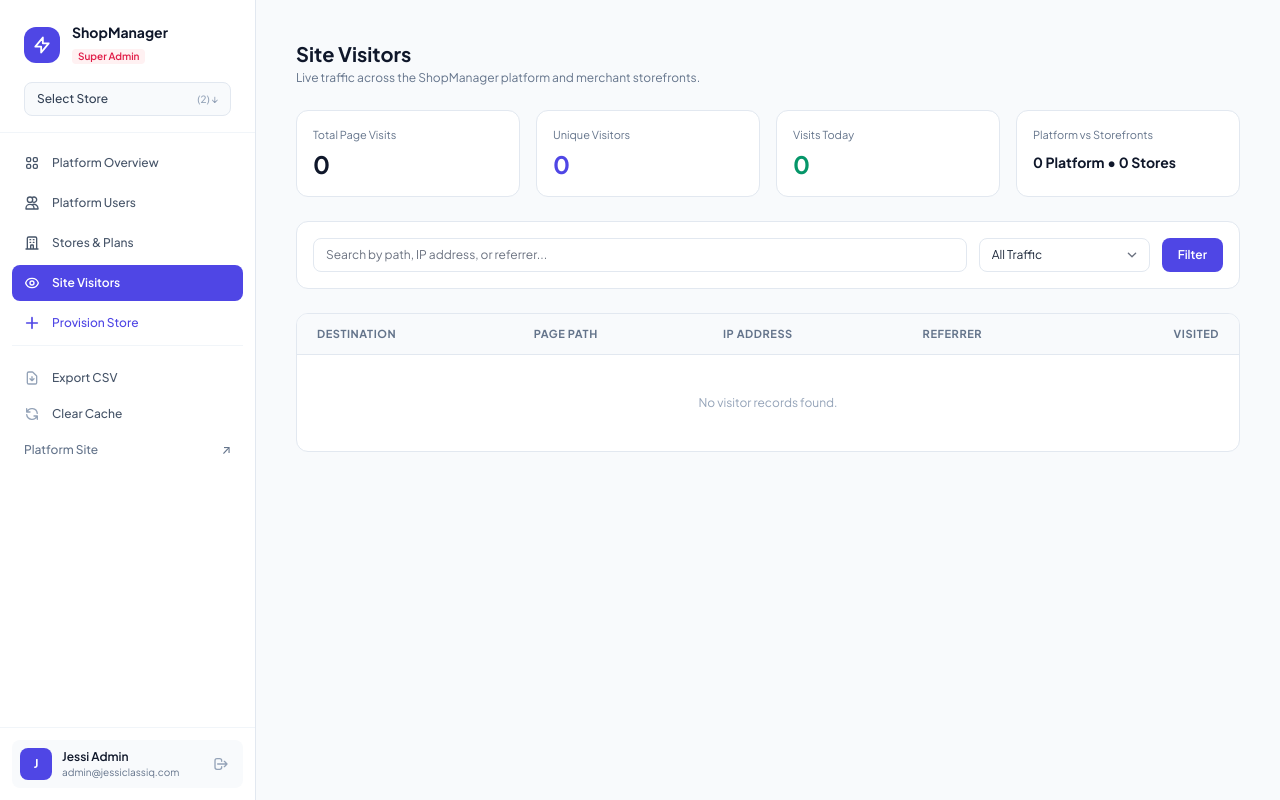
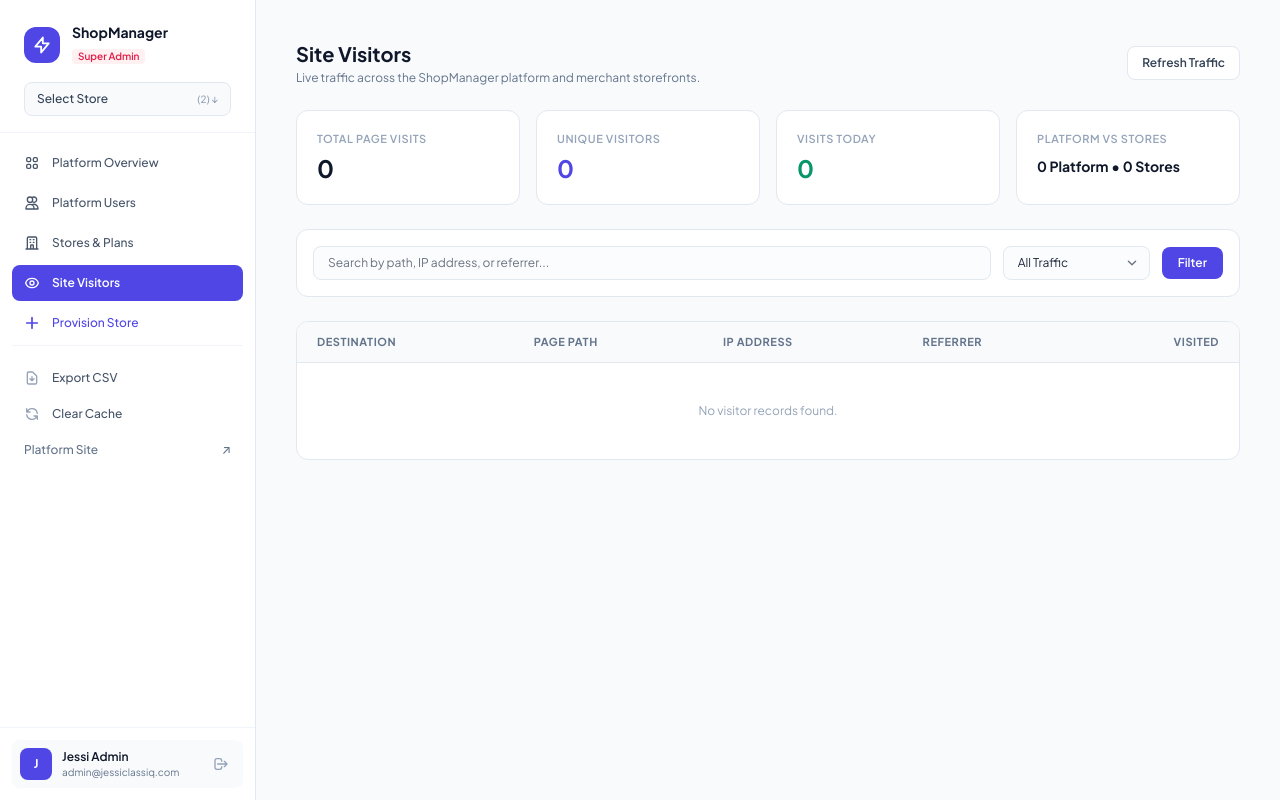
Before and after one commit to ruelnuffy/Shop-manager, a Laravel app: page /super-admin/visitors in a window 1280 px wide. Run offline with Laravel 12, Linux system fonts and the light colour scheme; a user stored in the database is signed in; data comes from the database, SQL or seed files in the repository; data that the repository does not hold is empty; style sheets or scripts are compiled from the project's sources; some libraries are stand-ins or nearby versions.

Commit message:
Improve Super Admin visitors page layout and mobile responsiveness

```diff
--- a/resources/views/super-admin/visitors/index.blade.php
+++ b/resources/views/super-admin/visitors/index.blade.php
@@ -5,24 +5,30 @@
                 <h1 class="text-xl font-bold text-slate-900">Site Visitors</h1>
                 <p class="text-xs text-slate-500 mt-0.5">Live traffic across the ShopManager platform and merchant storefronts.</p>
             </div>
+            <a
+                href="{{ route('super-admin.visitors.index') }}"
+                class="inline-flex items-center gap-1.5 px-3.5 py-2 rounded-lg bg-white border border-slate-200 hover:bg-slate-50 text-xs font-semibold text-slate-700 shadow-xs transition self-start sm:self-auto"
+            >
+                Refresh Traffic
+            </a>
         </div>
 
         <!-- KPI Row -->
-        <div class="grid grid-cols-1 sm:grid-cols-2 lg:grid-cols-4 gap-4">
-            <div class="p-4 rounded-xl bg-white border border-slate-200 shadow-xs">
-                <div class="text-[11px] text-slate-500">Total Page Visits</div>
+        <div class="grid grid-cols-2 lg:grid-cols-4 gap-4">
+            <div class="p-4 sm:p-5 rounded-xl bg-white border border-slate-200 shadow-xs">
+                <div class="text-[11px] font-semibold uppercase tracking-wider text-slate-400">Total Page Visits</div>
                 <div class="text-2xl font-bold text-slate-900 mt-1">{{ number_format($totalVisits) }}</div>
             </div>
-            <div class="p-4 rounded-xl bg-white border border-slate-200 shadow-xs">
-                <div class="text-[11px] text-slate-500">Unique Visitors</div>
+            <div class="p-4 sm:p-5 rounded-xl bg-white border border-slate-200 shadow-xs">
+                <div class="text-[11px] font-semibold uppercase tracking-wider text-slate-400">Unique Visitors</div>
                 <div class="text-2xl font-bold text-indigo-600 mt-1">{{ number_format($uniqueVisitors) }}</div>
             </div>
-            <div class="p-4 rounded-xl bg-white border border-slate-200 shadow-xs">
-                <div class="text-[11px] text-slate-500">Visits Today</div>
+            <div class="p-4 sm:p-5 rounded-xl bg-white border border-slate-200 shadow-xs">
+                <div class="text-[11px] font-semibold uppercase tracking-wider text-slate-400">Visits Today</div>
                 <div class="text-2xl font-bold text-emerald-600 mt-1">{{ number_format($todayVisits) }}</div>
             </div>
-            <div class="p-4 rounded-xl bg-white border border-slate-200 shadow-xs">
-                <div class="text-[11px] text-slate-500">Platform vs Storefronts</div>
+            <div class="p-4 sm:p-5 rounded-xl bg-white border border-slate-200 shadow-xs">
+                <div class="text-[11px] font-semibold uppercase tracking-wider text-slate-400">Platform vs Stores</div>
                 <div class="text-sm font-bold text-slate-900 mt-2">
                     {{ number_format($platformVisits) }} Platform &bull; {{ number_format(max(0, $totalVisits - $platformVisits)) }} Stores
                 </div>
@@ -36,9 +42,9 @@
                 name="search"
                 value="{{ $search }}"
                 placeholder="Search by path, IP address, or referrer..."
-                class="flex-1 rounded-lg border-slate-200 text-xs focus:border-indigo-500 focus:ring-indigo-500"
+                class="flex-1 px-3.5 py-2 rounded-lg border border-slate-200 bg-slate-50/50 text-xs text-slate-800 focus:bg-white focus:border-indigo-500 focus:ring-indigo-500"
             />
-            <select name="scope" class="rounded-lg border-slate-200 text-xs focus:border-indigo-500 focus:ring-indigo-500">
+            <select name="scope" class="px-3.5 py-2 rounded-lg border border-slate-200 bg-slate-50/50 text-xs text-slate-800 focus:bg-white focus:border-indigo-500 focus:ring-indigo-500">
                 <option value="all" {{ $scope === 'all' ? 'selected' : '' }}>All Traffic</option>
                 <option value="platform" {{ $scope === 'platform' ? 'selected' : '' }}>Platform Site Only</option>
                 @foreach ($tenants as $tenant)
@@ -47,14 +53,45 @@
                     </option>
                 @endforeach
             </select>
-            <button type="submit" class="px-4 py-2 rounded-lg bg-indigo-600 hover:bg-indigo-700 text-white text-xs font-semibold transition">
-                Filter
-            </button>
+            <div class="flex items-center gap-2">
+                <button type="submit" class="px-4 py-2 rounded-lg bg-indigo-600 hover:bg-indigo-700 text-white text-xs font-semibold transition cursor-pointer">
+                    Filter
+                </button>
+                @if ($search !== '' || $scope !== 'all')
+                    <a href="{{ route('super-admin.visitors.index') }}" class="px-3 py-2 rounded-lg bg-slate-100 hover:bg-slate-200 text-slate-700 text-xs font-semibold transition">
+                        Clear
+                    </a>
+                @endif
+            </div>
         </form>
 
-        <!-- Visitors Table -->
+        <!-- Visitors List -->
         <div class="rounded-xl bg-white border border-slate-200 shadow-xs overflow-hidden">
-            <div class="overflow-x-auto">
+            <!-- Mobile Card View (< 768px) -->
+            <div class="md:hidden divide-y divide-slate-100">
+                @forelse ($visits as $visit)
+                    <div class="p-4 space-y-2 text-xs">
+                        <div class="flex items-center justify-between gap-2">
+                            <span class="px-2 py-0.5 rounded-full text-[10px] font-bold {{ $visit->tenant ? 'bg-emerald-50 text-emerald-700' : 'bg-indigo-50 text-indigo-700' }}">
+                                {{ $visit->tenant ? $visit->tenant->name : 'Platform' }}
+                            </span>
+                            <span class="text-[11px] text-slate-400">{{ $visit->created_at?->format('M d, g:i A') }}</span>
+                        </div>
+                        <div class="font-mono text-[11px] text-slate-800 break-all">{{ $visit->path }}</div>
+                        <div class="flex items-center justify-between gap-2 text-[11px] text-slate-500">
+                            <span>IP: {{ $visit->ip_address ?: 'Unknown' }}</span>
+                            <span class="truncate max-w-[180px]">{{ $visit->referer ?: 'Direct' }}</span>
+                        </div>
+                    </div>
+                @empty
+                    <div class="px-5 py-10 text-center text-xs text-slate-400">
+                        No visitor records found.
+                    </div>
+                @endforelse
+            </div>
+
+            <!-- Desktop Table View (>= 768px) -->
+            <div class="hidden md:block overflow-x-auto">
                 <table class="w-full text-left text-xs">
                     <thead class="bg-slate-50 border-b border-slate-200 text-[11px] font-semibold uppercase tracking-wider text-slate-500">
                         <tr>
@@ -67,13 +104,19 @@
                     </thead>
                     <tbody class="divide-y divide-slate-100">
                         @forelse ($visits as $visit)
-                            <tr class="hover:bg-slate-50/70">
-                                <td class="px-5 py-3 font-semibold text-slate-900 whitespace-nowrap">
-                                    {{ $visit->tenant ? $visit->tenant->name : 'Platform' }}
+                            <tr class="hover:bg-slate-50/70 transition">
+                                <td class="px-5 py-3 whitespace-nowrap">
+                                    <span class="px-2.5 py-0.5 rounded-full text-[11px] font-bold {{ $visit->tenant ? 'bg-emerald-50 text-emerald-700' : 'bg-indigo-50 text-indigo-700' }}">
+                                        {{ $visit->tenant ? $visit->tenant->name : 'Platform' }}
+                                    </span>
                                 </td>
-                                <td class="px-5 py-3 font-mono text-[11px] text-slate-700">{{ $visit->path }}</td>
-                                <td class="px-5 py-3 text-slate-500 whitespace-nowrap">{{ $visit->ip_address ?: 'Unknown' }}</td>
-                                <td class="px-5 py-3 text-slate-400 max-w-xs truncate">{{ $visit->referer ?: 'Direct' }}</td>
+                                <td class="px-5 py-3 font-mono text-[11px] text-slate-700 max-w-[240px] truncate" title="{{ $visit->path }}">
+                                    {{ $visit->path }}
+                                </td>
+                                <td class="px-5 py-3 text-slate-500 whitespace-nowrap font-mono text-[11px]">{{ $visit->ip_address ?: 'Unknown' }}</td>
+                                <td class="px-5 py-3 text-slate-400 max-w-[220px] truncate" title="{{ $visit->referer ?: 'Direct' }}">
+                                    {{ $visit->referer ?: 'Direct' }}
+                                </td>
                                 <td class="px-5 py-3 text-right text-slate-400 whitespace-nowrap">
                                     {{ $visit->created_at?->format('M d, g:i A') }}
                                 </td>
```
